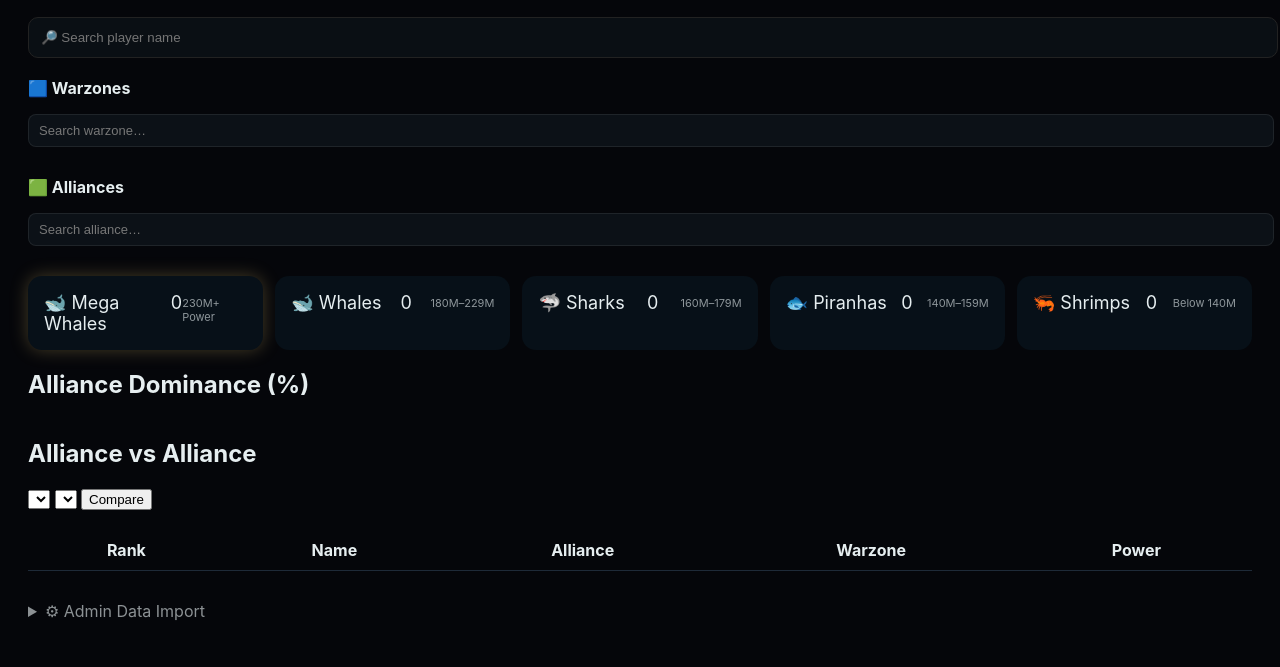
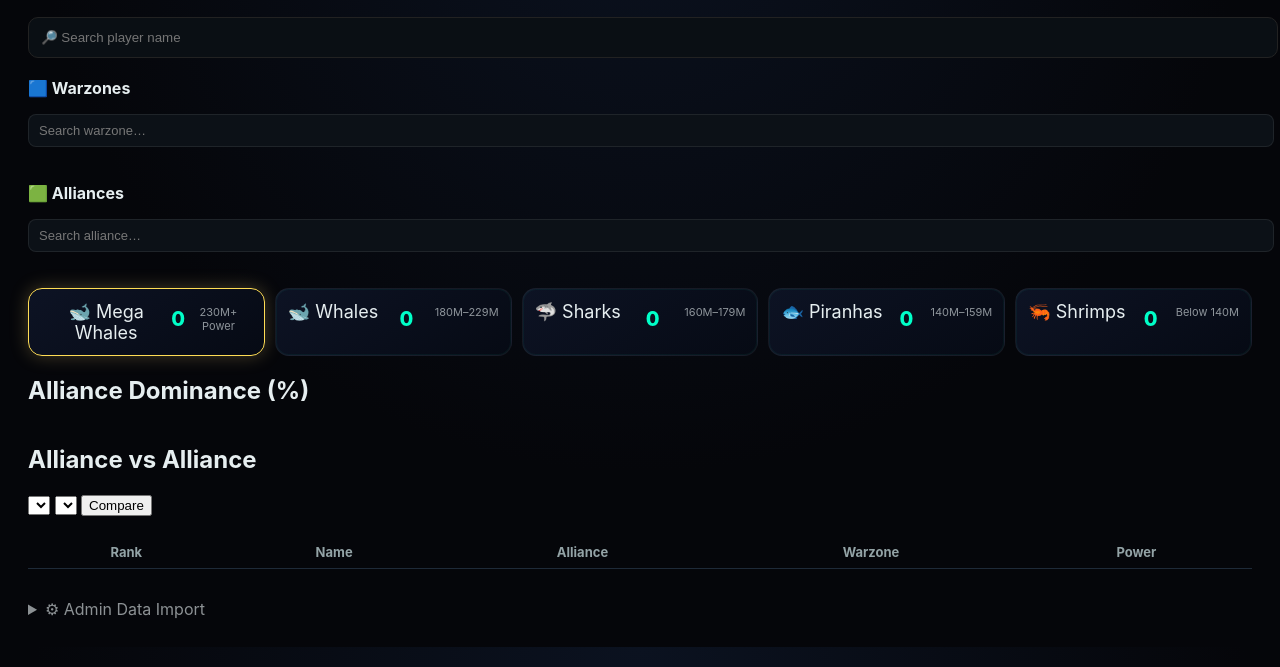
Before and after one commit to Aktiar0403/KOBRAs, a plain HTML site: page server-intelligence.html in a window 1280 px wide. Shown: the part 133-800 px from the top of the page. Drawn offline with Linux system fonts and the light colour scheme; no server answers.

Commit message:
dfgdfgdf

```diff
--- a/css/server-intelligence.css
+++ b/css/server-intelligence.css
@@ -114,3 +114,95 @@ th,td { padding:10px; border-bottom:1px solid #1e2a38; }
   font-size: 12px;
   opacity: 0.7;
 }
+:root {
+  --bg: #05060a;
+  --panel: #0b0f18;
+  --accent: #00ffc8;
+  --accent-soft: rgba(0,255,200,0.15);
+  --text: #e6eef0;
+  --muted: #93a3a6;
+  --danger: #ff4d4d;
+}
+
+body.bg {
+  background: radial-gradient(circle at top, #0b1220, #05060a 60%);
+  color: var(--text);
+}
+.filter-cards {
+  display: flex;
+  gap: 8px;
+  overflow-x: auto;
+  padding-bottom: 6px;
+}
+
+.filter-cards::-webkit-scrollbar {
+  height: 4px;
+}
+.filter-cards::-webkit-scrollbar-thumb {
+  background: var(--accent-soft);
+  border-radius: 10px;
+}
+
+.filter-card {
+  flex: 0 0 auto;
+  padding: 8px 14px;
+  border-radius: 12px;
+  background: rgba(255,255,255,0.05);
+  border: 1px solid rgba(255,255,255,0.08);
+  cursor: pointer;
+  font-size: 13px;
+  white-space: nowrap;
+  transition: all .2s ease;
+}
+
+.filter-card.active {
+  background: var(--accent-soft);
+  border-color: var(--accent);
+  color: var(--accent);
+  box-shadow: 0 0 14px rgba(0,255,200,.35);
+}
+.segments {
+  display: grid;
+  grid-template-columns: repeat(auto-fit, minmax(130px, 1fr));
+  gap: 10px;
+}
+
+.segment {
+  background: linear-gradient(145deg, #0d1324, #060a14);
+  border-radius: 14px;
+  padding: 12px;
+  text-align: center;
+  border: 1px solid rgba(255,255,255,0.06);
+  box-shadow: inset 0 0 0 1px rgba(0,255,200,0.05);
+}
+
+.segment span {
+  display: block;
+  margin-top: 6px;
+  font-size: 20px;
+  font-weight: 800;
+  color: var(--accent);
+}
+.table-wrap {
+  overflow-x: auto;
+}
+
+table {
+  min-width: 520px;
+  border-collapse: collapse;
+}
+
+td, th {
+  padding: 8px;
+  font-size: 13px;
+}
+
+th {
+  color: var(--muted);
+}
+@media (max-width: 600px) {
+  table th:nth-child(3),
+  table td:nth-child(3) {
+    display: none; /* hide alliance column on very small screens */
+  }
+}
--- a/js/server-intelligence.js
+++ b/js/server-intelligence.js
@@ -7,6 +7,11 @@ import {
   addDoc,
   serverTimestamp
 } from "https://www.gstatic.com/firebasejs/10.12.0/firebase-firestore.js";
+
+function formatPowerM(power) {
+  if (!power) return "0M";
+  return Math.round(power / 1_000_000) + "M";
+}
 
 /* =============================
    STATE
@@ -31,6 +36,8 @@ const dominanceGrid = $("dominanceGrid");
 
 const pasteData = $("pasteData");
 const saveBtn = $("saveBtn");
+
+
 
 /* =============================
    LOAD FROM FIRESTORE
@@ -116,7 +123,7 @@ function renderTable(players) {
       <td>${p.name}</td>
       <td>${p.alliance}</td>
       <td>${p.warzone}</td>
-      <td>${p.totalPower.toLocaleString()}</td>
+      <td>${formatPowerM(p.totalPower)}</td>
     `;
     tableBody.appendChild(tr);
   });
```
